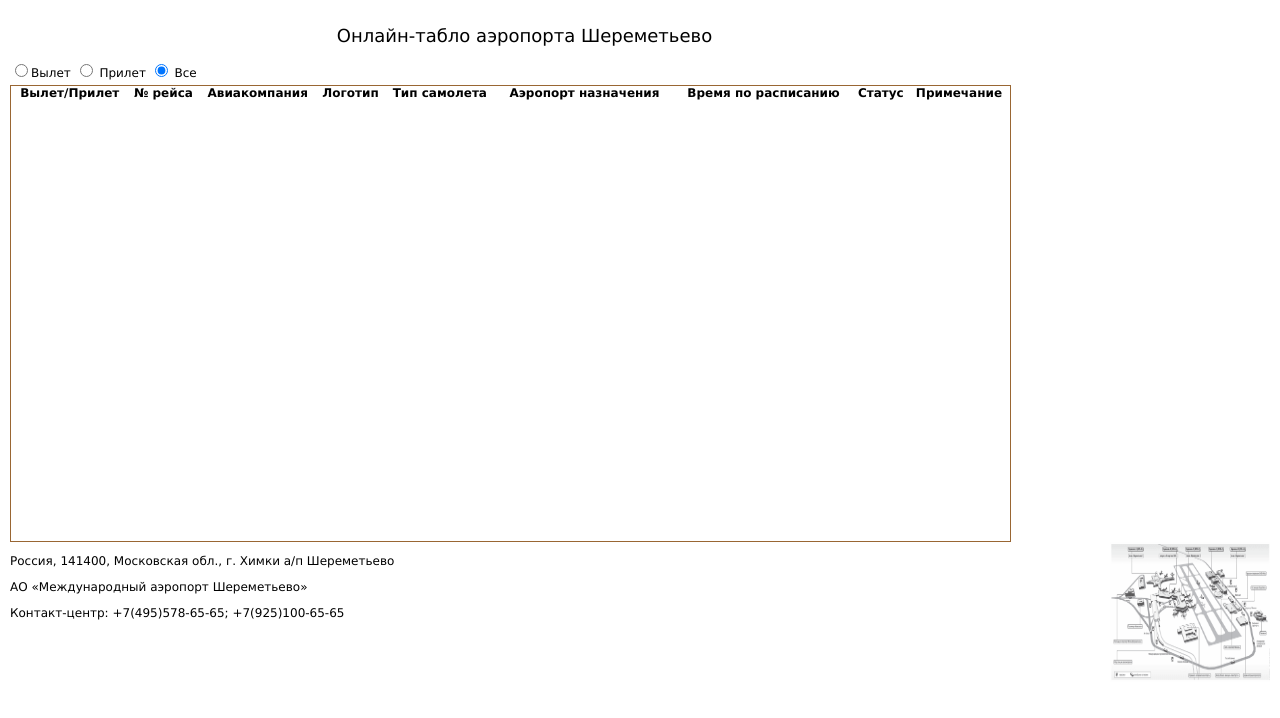
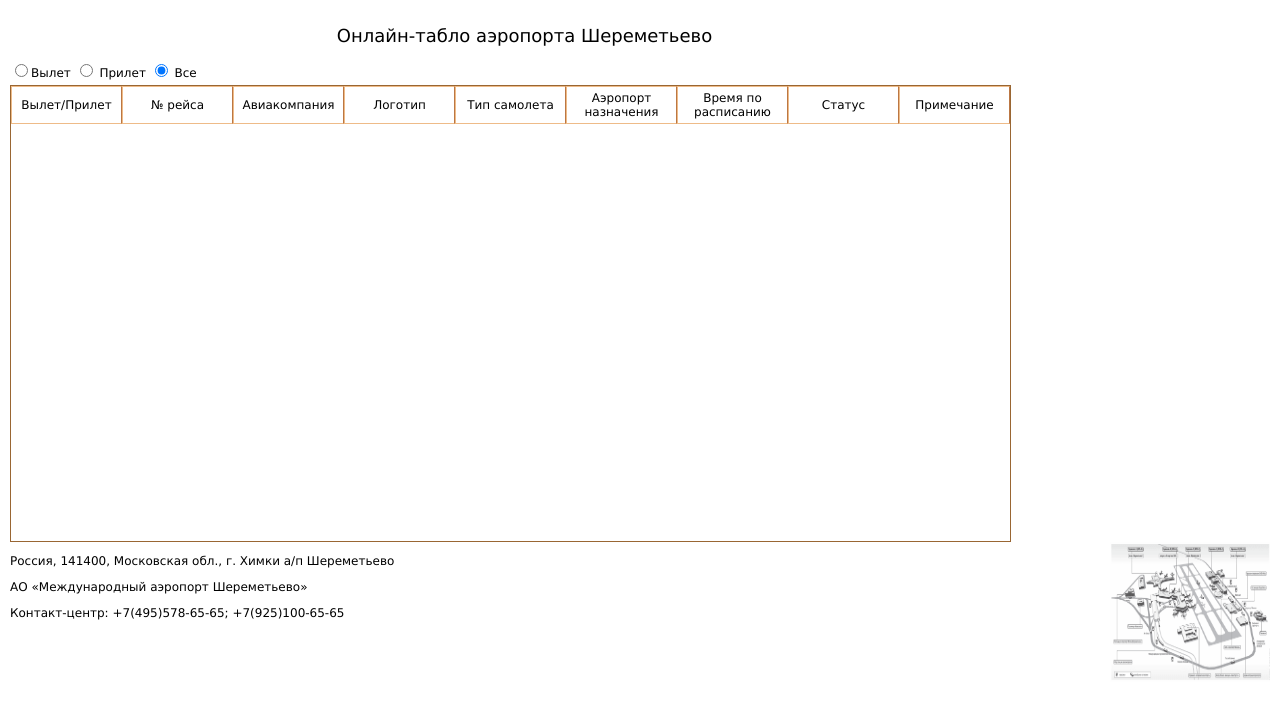
Before and after one commit to keshiu/TimetableApp, a website: page client/index.html in a window 1280 px wide. Drawn offline with nearby package versions, Linux system fonts and the light colour scheme; no server answers.

Commit message:
Make table header fixed and let table body be scrolled

```diff
--- a/client/stylesheets/style.sass
+++ b/client/stylesheets/style.sass
@@ -38,6 +38,30 @@
 html>body div.tableContainer table
 	width: 999px
 
+thead.fixedHeader tr
+	position: fixed
+
+html>body thead.fixedHeader tr
+	display: block
+
+thead.fixedHeader th
+	background: #FFFFFF
+	width: 109px
+	border-left: 1px solid #EB8
+	border-right: 1px solid #B74
+	border-top: 1px solid #EB8
+	border-bottom: 1px solid #EB8
+	font-weight: normal
+	padding: 4px 0
+	text-align: center
+
+html>body tbody.scrollBody
+	padding-top: 39px
+	display: block
+	overflow: auto
+	height: 415px
+	width: 100%
+
 .scrollBody td
 	font-weight: normal
 	padding: 4px 0
```
Also changed, not shown: client/stylesheets/style.css.
